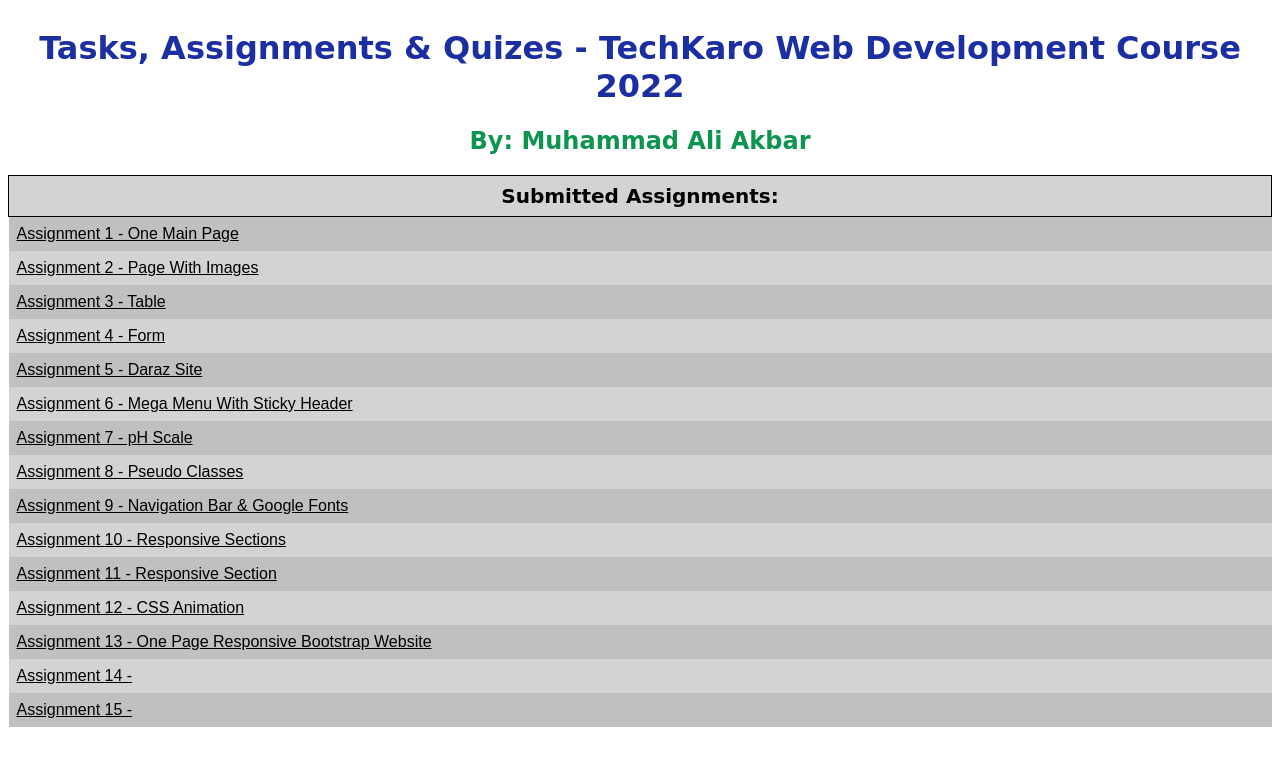
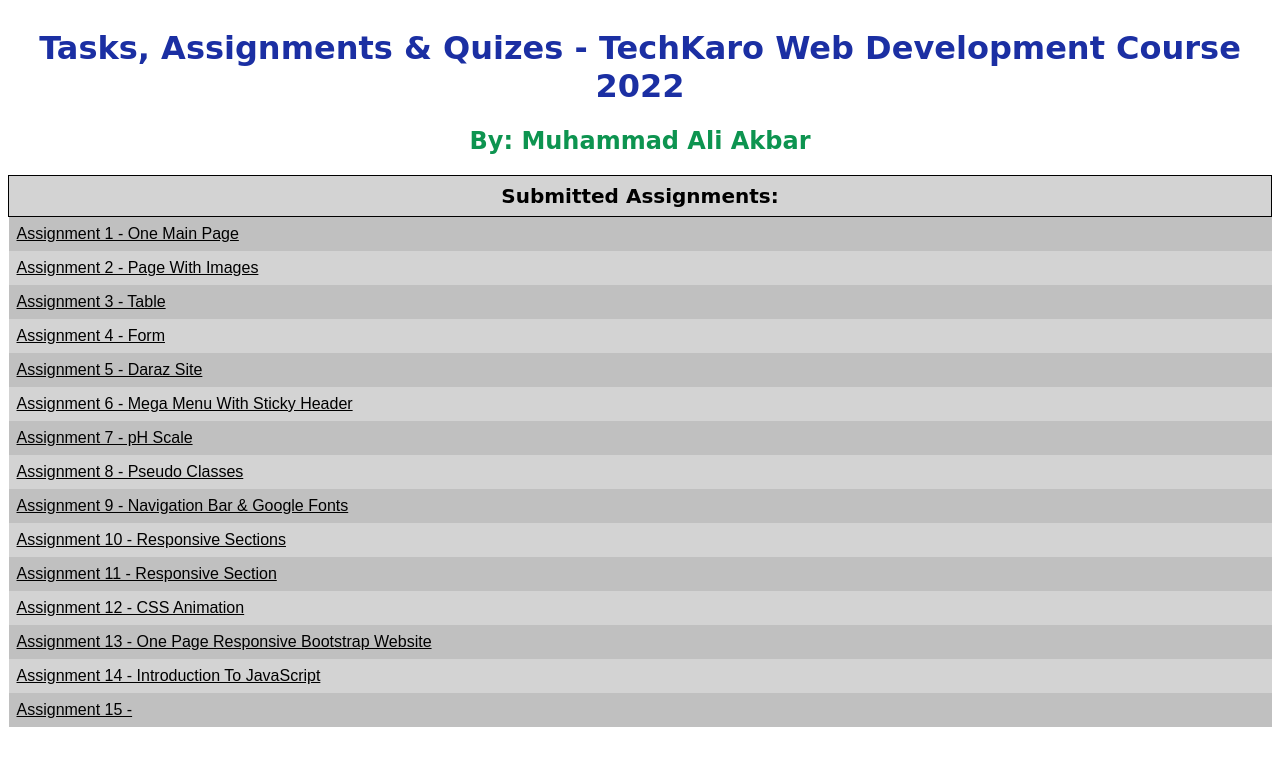
Before and after one commit to MAliAkbar22/TechKaro2022, a plain HTML site: page index.html in a window 1280 px wide. Shown: the top 760 px of the page. Drawn offline with Linux system fonts and the light colour scheme.

Commit message:
Update index.html

```diff
--- a/index.html
+++ b/index.html
@@ -117,7 +117,7 @@
                 <td><a href="Assignment 13 - One Page Responsive Bootstrap Website/index.html" target="_blank">Assignment 13 - One Page Responsive Bootstrap Website</a></td>
             </tr>
 	<tr>
-                <td><a href="#" target="_blank">Assignment 14 - </a></td>
+                <td><a href="Assignment 14 - Introduction To  JavaScript/index.html" target="_blank">Assignment 14 - Introduction To  JavaScript</a></td>
             </tr>
 	<tr>
                 <td><a href="#" target="_blank">Assignment 15 - </a></td>
```
